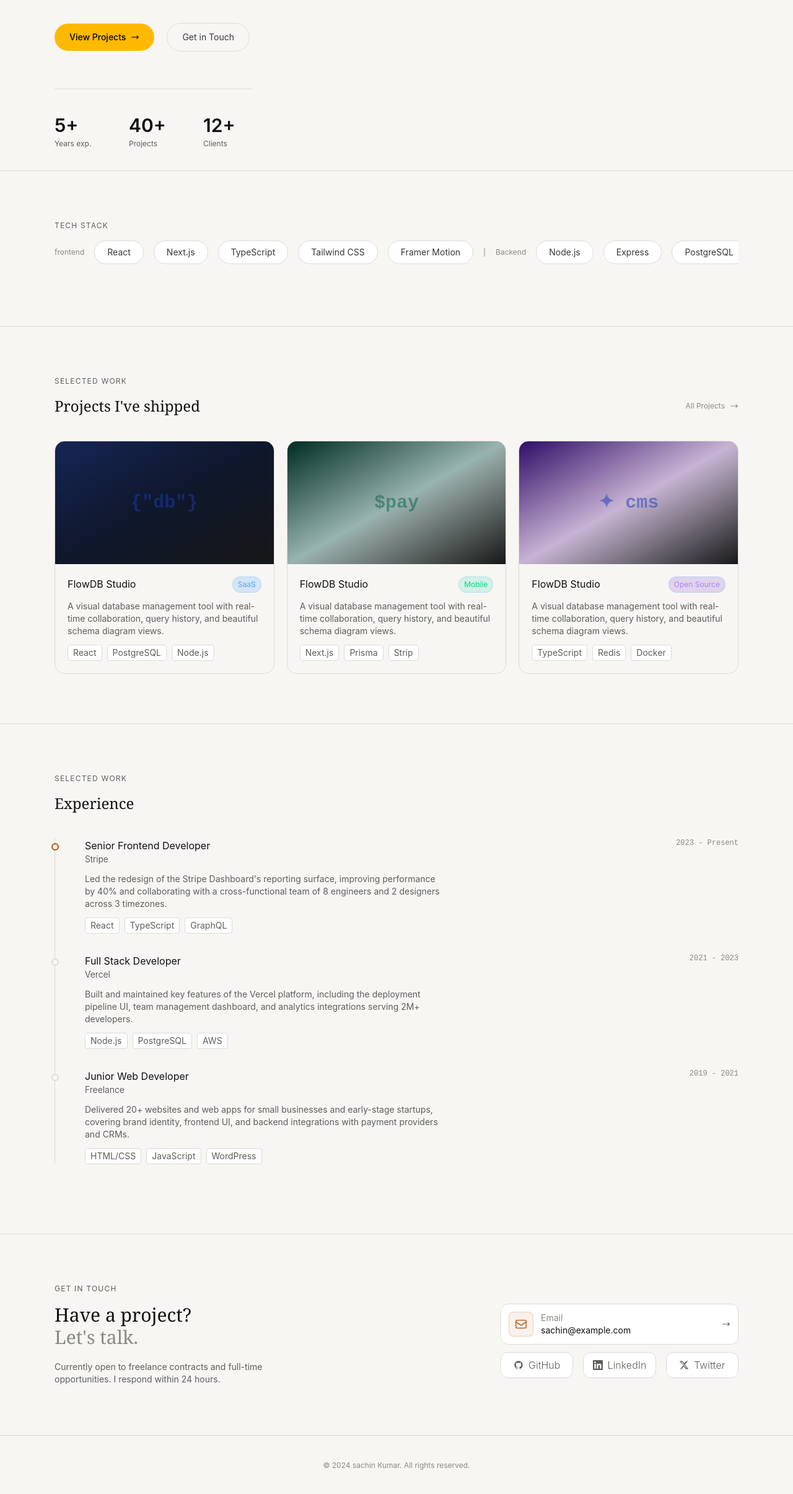
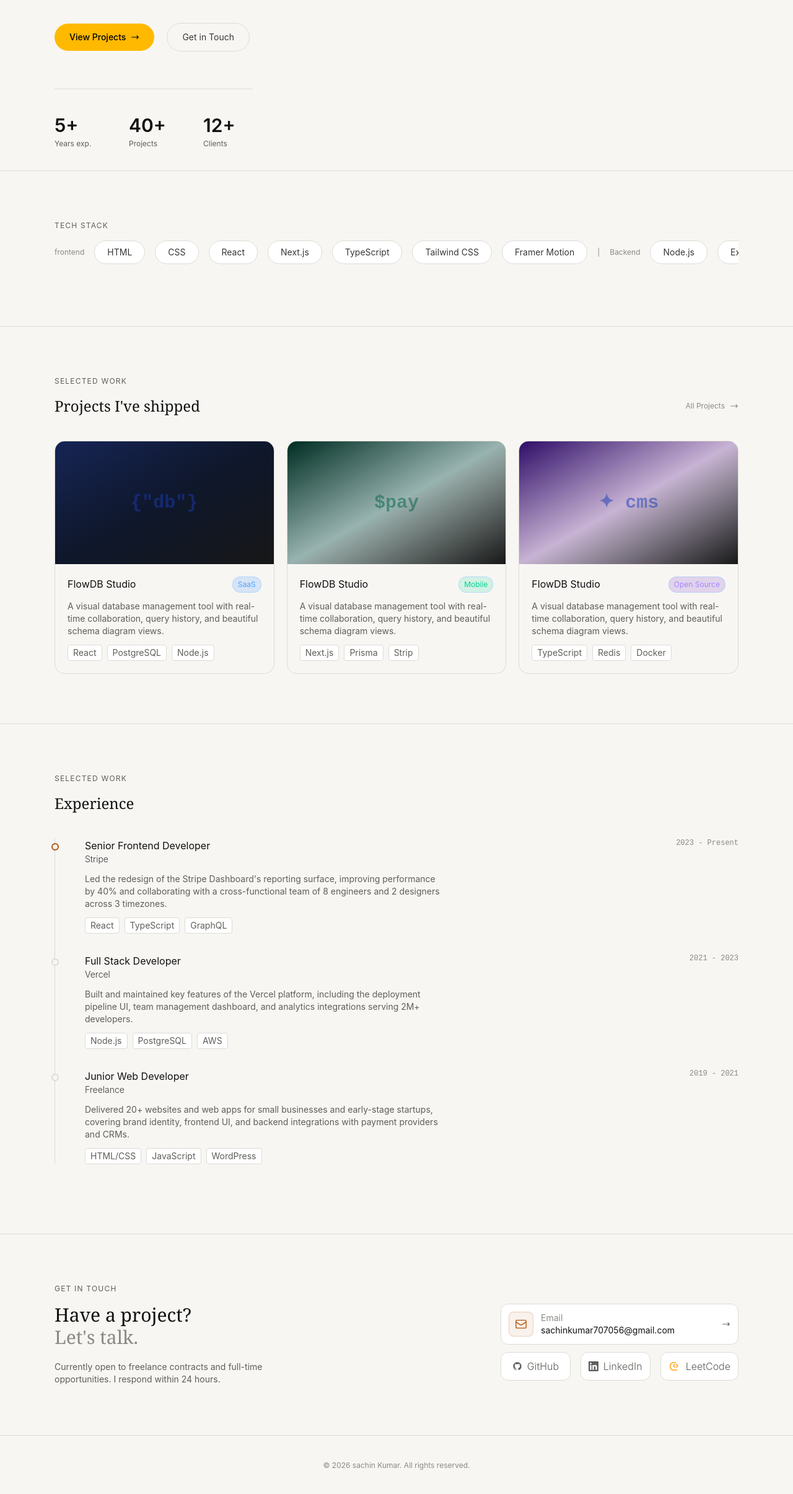
Before and after one commit to Sachinkumar3244/Portfolio-Tailwind, a website: page index.html in a window 1280 px wide. Shown: the part 525-2935 px from the top of the page at 62% size. Drawn offline with Linux system fonts and the light colour scheme.

Commit message:
Updated portfolio

```diff
--- a/index.html
+++ b/index.html
@@ -17,13 +17,13 @@
                     <a href="#tech-stack">
                         <li class="cursor-pointer hover:text-(--text-1) transition-all duration-200">Stack</li>
                     </a>
-                    <a href="">
+                    <a href="#Project">
                         <li class="cursor-pointer hover:text-(--text-1) transition-all duration-200">Projects</li>
                     </a>
-                    <a href="">
+                    <a href="#Experience">
                         <li class="cursor-pointer hover:text-(--text-1) transition-all duration-200">Experience</li>
                     </a>
-                    <a href="">
+                    <a href="#Contact">
                         <li class="cursor-pointer hover:text-(--text-1) transition-all duration-200">Contact</li>
                     </a>
 
@@ -46,7 +46,7 @@
             <div class="max-w-6xl mx-auto px-6 text-white w-full">
 
                 <div
-                    class="inline-flex items-center gap-2 border border-(--border) px-4 py-2 rounded-full text-xs text-(--text-3) mb-10 animate-fade-in-up">
+                    class="inline-flex items-center gap-2 border border-(--border) px-4 py-2 rounded-full text-xs text-(--text-3) mb-10 animate-fade-in-up ">
                     <span class="inline-block h-2 w-2 bg-green-400 rounded-full animate-pulse "></span>
                     Open to new opportunities
                 </div>
@@ -102,6 +102,13 @@
 
                 <div class="flex gap-4 items-center overflow-x-auto pb-5">
                     <p class="text-xs text-(--text-4) text-nowrap">frontend</p>
+
+                     <p
+                        class="text-(--text-2) text-sm border border-(--border) px-5 py-2 rounded-full bg-(--surface-solid) hover:text-(--accent) hover:border-(--accent-dim) transition-all duration-200 cursor-default text-nowrap">
+                        HTML</p>
+                         <p
+                        class="text-(--text-2) text-sm border border-(--border) px-5 py-2 rounded-full bg-(--surface-solid) hover:text-(--accent) hover:border-(--accent-dim) transition-all duration-200 cursor-default text-nowrap">
+                        CSS</p>
                     <p
                         class="text-(--text-2) text-sm border border-(--border) px-5 py-2 rounded-full bg-(--surface-solid) hover:text-(--accent) hover:border-(--accent-dim) transition-all duration-200 cursor-default text-nowrap">
                         React</p>
@@ -157,7 +164,9 @@
             <div class="max-w-6xl mx-auto px-6">
                 <h2 class="uppercase text-(--text-3) text-xs tracking-widest mb-4">Selected Work</h2>
 
-                <div class="flex justify-between mb-10">
+                <!-- Projects -->
+
+                <div id="Project" class="flex justify-between mb-10">
                     <h3 class="font-serif text-2xl">Projects I've shipped</h3>
                     <a href=""
                         class="flex items-center gap-2 text-xs text-(--text-4) hover:text-(--accent) transition-all duration-200">All
@@ -313,7 +322,7 @@
             </div>
         </section>
 
-        <section class="border-t border-(--border) py-20">
+        <section id="Experience" class="border-t border-(--border) py-20">
             <div class="max-w-6xl mx-auto px-6">
                 <h2 class="uppercase text-(--text-3) text-xs tracking-widest mb-4">Selected Work</h2>
                 <h3 class="font-serif text-2xl mb-10">Experience</h3>
@@ -451,9 +460,9 @@
                                 <path stroke-linecap="round" stroke-linejoin="round" stroke-width="1.5"
                                     d="M3 8l7.89 5.26a2 2 0 002.22 0L21 8M5 19h14a2 2 0 002-2V7a2 2 0 00-2-2H5a2 2 0 00-2 2v10a2 2 0 002 2z" />
                             </svg>
-                            <div class="flex-1 text-sm">
+                            <div id="Contact" class="flex-1 text-sm">
                                 <p class="text-(--text-4)">Email</p>
-                                <p class="text-(--text-1)">sachin@example.com</p>
+                                <p class="text-(--text-1)">sachinkumar707056@gmail.com</p>
                             </div>
 
                             <svg class="w-3.5 h-3.5 text-(--text-3)" fill="none" stroke="currentColor"
@@ -472,7 +481,7 @@
                                     <path
                                         d="M12 2C6.477 2 2 6.484 2 12.017c0 4.425 2.865 8.18 6.839 9.504.5.092.682-.217.682-.483 0-.237-.008-.868-.013-1.703-2.782.605-3.369-1.343-3.369-1.343-.454-1.158-1.11-1.466-1.11-1.466-.908-.62.069-.608.069-.608 1.003.07 1.531 1.032 1.531 1.032.892 1.53 2.341 1.088 2.91.832.092-.647.35-1.088.636-1.338-2.22-.253-4.555-1.113-4.555-4.951 0-1.093.39-1.988 1.029-2.688-.103-.253-.446-1.272.098-2.65 0 0 .84-.27 2.75 1.026A9.564 9.564 0 0112 6.844c.85.004 1.705.115 2.504.337 1.909-1.296 2.747-1.027 2.747-1.027.546 1.379.202 2.398.1 2.651.64.7 1.028 1.595 1.028 2.688 0 3.848-2.339 4.695-4.566 4.942.359.31.678.921.678 1.856 0 1.338-.012 2.419-.012 2.747 0 .268.18.58.688.482A10.019 10.019 0 0022 12.017C22 6.484 17.522 2 12 2z" />
                                 </svg>
-                                GitHub
+                                <a href="https://github.com/Sachinkumar3244" target="_blank">GitHub</a>
                             </p>
 
                             <p
@@ -482,16 +491,24 @@
                                         d="M20.447 20.452h-3.554v-5.569c0-1.328-.027-3.037-1.852-3.037-1.853 0-2.136 1.445-2.136 2.939v5.667H9.351V9h3.414v1.561h.046c.477-.9 1.637-1.85 3.37-1.85 3.601 0 4.267 2.37 4.267 5.455v6.286zM5.337 7.433a2.062 2.062 0 01-2.063-2.065 2.064 2.064 0 112.063 2.065zm1.782 13.019H3.555V9h3.564v11.452zM22.225 0H1.771C.792 0 0 .774 0 1.729v20.542C0 23.227.792 24 1.771 24h20.451C23.2 24 24 23.227 24 22.271V1.729C24 .774 23.2 0 22.222 0h.003z" />
                                 </svg>
 
-                                LinkedIn
+                                <a href="https://www.linkedin.com/in/sachin-kumar-8a79ba388/?isSelfProfile=true"
+                                    target="_blank">LinkedIn</a>
                             </p>
 
                             <p
                                 class="flex flex-1 items-center gap-2 border border-(--border) px-3 py-2 rounded-xl text-(--text-3) font-light justify-center bg-(--surface-solid) ">
-                                <svg class="w-4 h-4" fill="currentColor" viewBox="0 0 24 24">
+                                <svg xmlns="http://www.w3.org/2000/svg" viewBox="0 0 24 24" width="20" height="28"
+                                    fill="#FFA116">
                                     <path
-                                        d="M18.244 2.25h3.308l-7.227 8.26 8.502 11.24H16.17l-4.714-6.231-5.401 6.231H2.736l7.73-8.835L1.254 2.25H8.08l4.259 5.63 5.905-5.63zm-1.161 17.52h1.833L7.084 4.126H5.117z" />
+                                        d="M16.3 20.2H9.7c-3.9 0-7.1-3.2-7.1-7.1V10.9c0-3.9 3.2-7.1 7.1-7.1h4.1c.5 0 .9.4.9.9s-.4.9-.9.9H9.7c-2.9 0-5.3 2.4-5.3 5.3v2.2c0 2.9 2.4 5.3 5.3 5.3h6.6c.5 0 .9.4.9.9s-.4.9-.9.9Z" />
+
+                                    <path
+                                        d="M12.1 14.8c-.2 0-.5-.1-.6-.3l-2.8-2.8c-.4-.4-.4-.9 0-1.3l2.8-2.8c.4-.4.9-.4 1.3 0s.4.9 0 1.3l-2.2 2.2 2.2 2.2c.4.4.4.9 0 1.3-.2.1-.4.2-.7.2Z" />
+
+                                    <path
+                                        d="M15.2 14.8c-.2 0-.5-.1-.6-.3-.4-.4-.4-.9 0-1.3l2.2-2.2-2.2-2.2c-.4-.4-.4-.9 0-1.3s.9-.4 1.3 0l2.8 2.8c.4.4.4.9 0 1.3l-2.8 2.8c-.2.3-.4.4-.7.4Z" />
                                 </svg>
-                                Twitter
+                                <a href="https://leetcode.com/u/Sachin_Kumar121/">LeetCode</a>
                             </p>
 
 
@@ -506,7 +523,7 @@
 
         <section class="border-t border-(--border) py-10">
             <div class=" flex justify-center px-6 text-xs text-(--text-4)">
-                © 2024 sachin Kumar. All rights reserved.
+                © 2026 sachin Kumar. All rights reserved.
             </div>
         </section>
 
```
Also changed, not shown: output.css.
